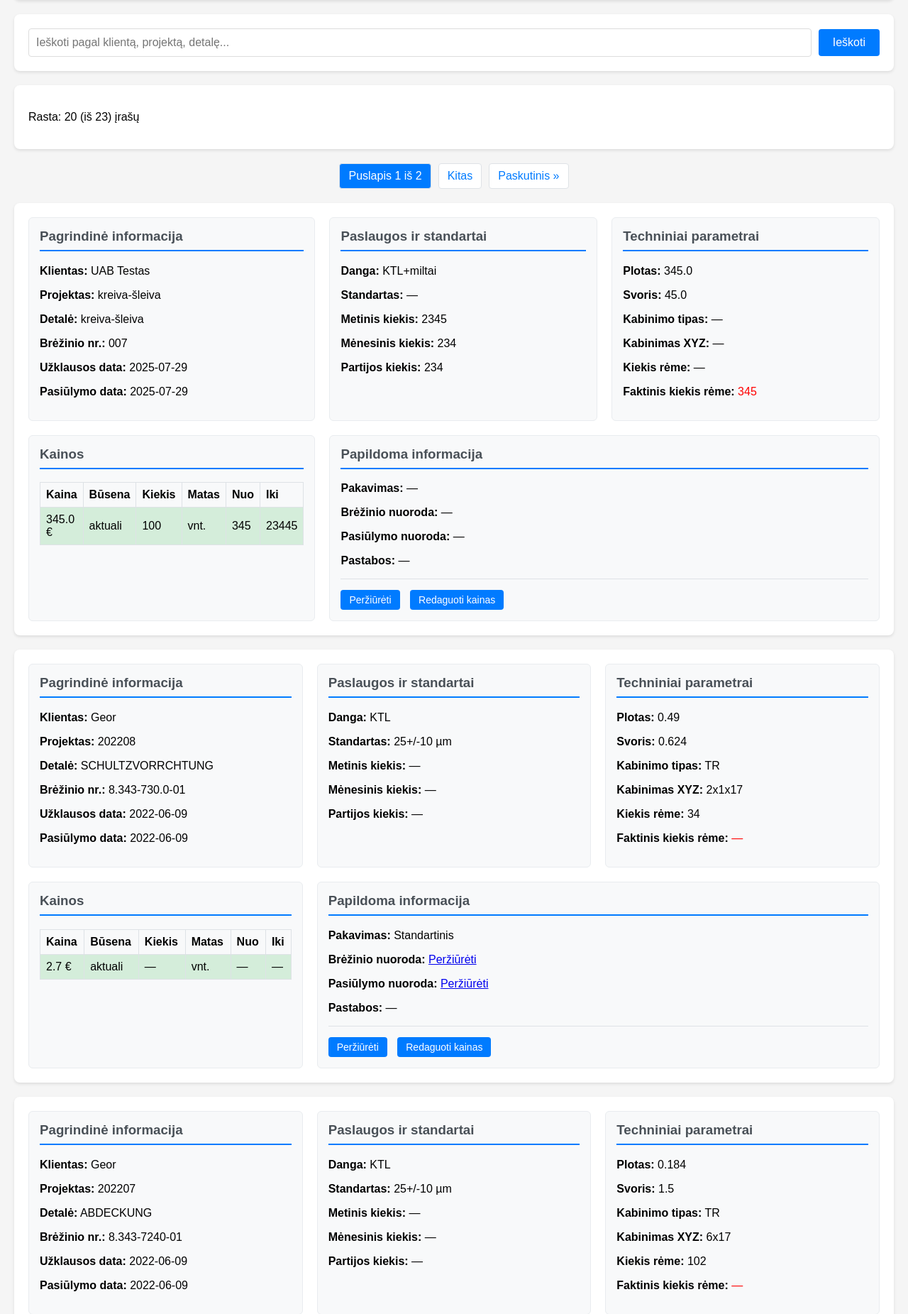
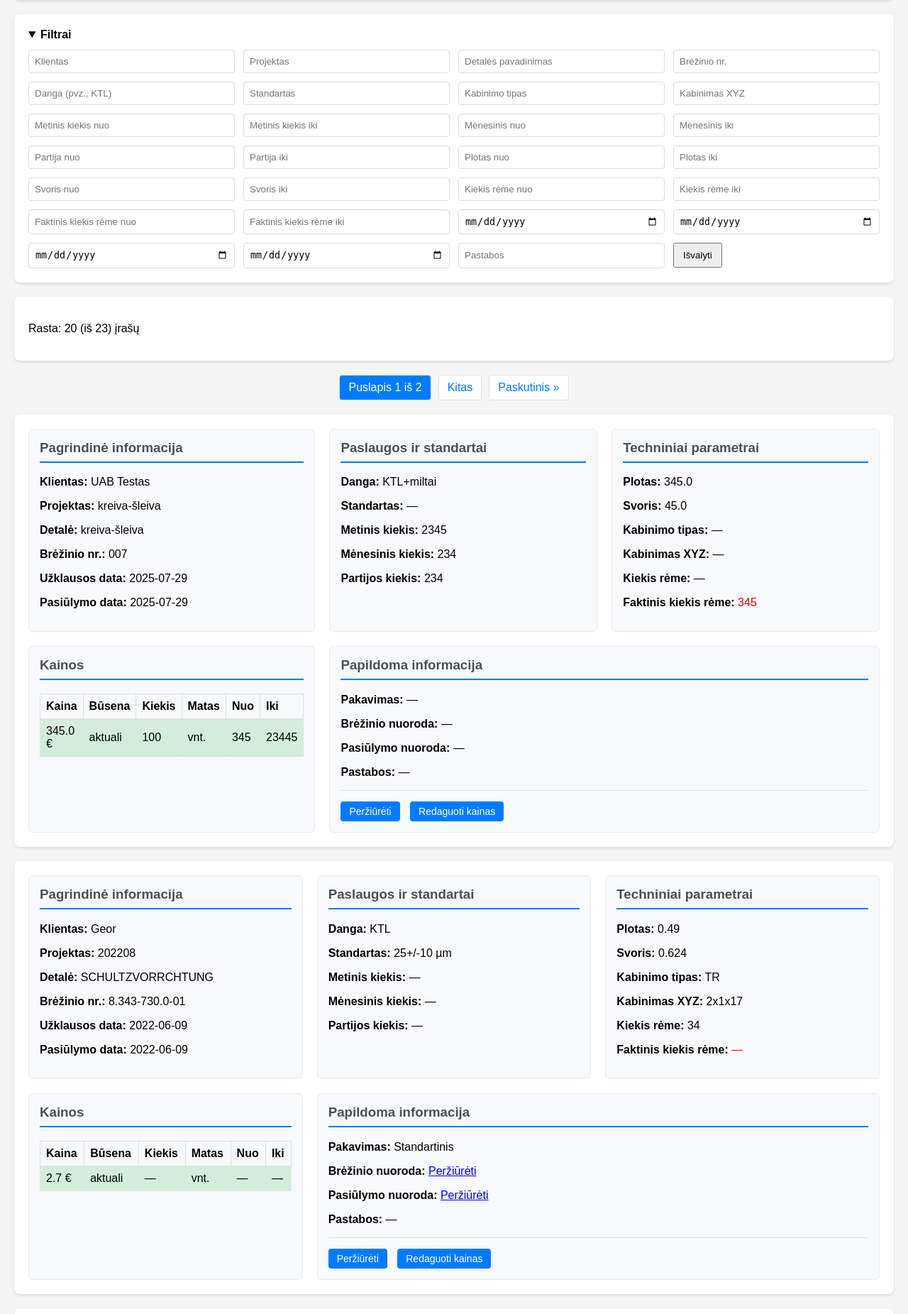
Before and after one commit to raimisbo/Elameta-registras, a Django app: page /detaliu_registras/uzklausos/ in a window 1280 px wide. Shown: the part 150-2001 px from the top of the page at 71% size. Run offline with Django 5.2, Linux system fonts and the light colour scheme; data comes from the database, SQL or seed files in the repository.

Commit message:
Isvalyta ir paruosta optimizacijai

```diff
--- a/detaliu_registras/templates/detaliu_registras/components/uzklausa_blokas.html
+++ b/detaliu_registras/templates/detaliu_registras/components/uzklausa_blokas.html
@@ -1,9 +1,26 @@
 
-<!--from pathlib import Path-->
 
-<!--# Sukuriame turinį failui uzklausa_blokas.html-->
-<!--template_content = """-->
-<div class="container">
+<!-- START: filtravimo wrapperis -->
+<div class="uzklausa-card {{ uzklausa.kainos_busena|default:'' }}"
+     data-klientas="{{ uzklausa.klientas.vardas|default:'' }}"
+     data-projektas="{{ uzklausa.projektas.pavadinimas|default:'' }}"
+     data-detale="{{ uzklausa.detale.pavadinimas|default:'' }}"
+     data-brezinys="{{ uzklausa.detale.brezinio_nr|default:'' }}"
+     data-uzklausosdata="{{ uzklausa.projektas.uzklausos_data|date:'Y-m-d' }}"
+     data-pasiulymodata="{{ uzklausa.projektas.pasiulymo_data|date:'Y-m-d' }}"
+     data-danga="{% for d in uzklausa.detale.danga.all %}{{ d.pavadinimas }}{% if not forloop.last %}, {% endif %}{% endfor %}"
+     data-standartas="{{ uzklausa.detale.standartas|default:'' }}"
+     data-metinis="{{ uzklausa.detale.kiekis_metinis|default:'' }}"
+     data-menesis="{{ uzklausa.detale.kiekis_menesis|default:'' }}"
+     data-partija="{{ uzklausa.detale.kiekis_partijai|default:'' }}"
+     data-plotas="{{ uzklausa.detale.plotas|default:'' }}"
+     data-svoris="{{ uzklausa.detale.svoris|default:'' }}"
+     data-kabinimotipas="{{ uzklausa.detale.kabinimo_tipas|default:'' }}"
+     data-kabinimasxyz="{{ uzklausa.detale.kabinimas_xyz|default:'' }}"
+     data-kiekisreme="{{ uzklausa.detale.kiekis_reme|default:'' }}"
+     data-faktinisreme="{{ uzklausa.detale.faktinis_kiekis_reme|default:'' }}"
+     data-pastabos="{{ uzklausa.detale.pastabos|default_if_none:'' }}">
+  <div class="container">
     <div class="blokas-1">
         <h3>Pagrindinė informacija</h3>
         <p><strong>Klientas:</strong> {{ uzklausa.klientas.vardas }}</p>
@@ -73,12 +90,6 @@
 
         {% include "detaliu_registras/components/uzklausa_actions.html" with uzklausa=uzklausa %}
     </div>
+  </div> <!-- /.container (vidinis) -->
 </div>
-
-<!--"""-->
-
-<!--# Išsaugome failą-->
-<!--output_path = Path("/mnt/data/uzklausa_blokas.html")-->
-<!--output_path.write_text(template_content.strip(), encoding="utf-8")-->
-
-<!--output_path.name-->
+<!-- END: filtravimo wrapperis -->
--- a/detaliu_registras/templates/detaliu_registras/uzklausa_list.html
+++ b/detaliu_registras/templates/detaliu_registras/uzklausa_list.html
@@ -1,3 +1,5 @@
+{% load static %}
+
 <!DOCTYPE html>
 <html lang="lt">
 <head>
@@ -200,8 +202,14 @@
                 flex-direction: column;
             }
         }
+
+        #filters-panel summary{cursor:pointer;font-weight:600}
+        #filters-panel input,#filters-panel select{padding:8px;border:1px solid #ddd;border-radius:4px}
     </style>
 </head>
+
+<script src="{% static 'js/uzklausos_filters.js' %}"></script>
+
 <body>
     <div class="header">
         <h1>Peržiūrėti užklausas</h1>
@@ -212,18 +220,54 @@
         </div>
     </div>
 
-    <div class="search-container">
-        <form method="GET" action="" class="search-form">
-            <input type="text" name="q" placeholder="Ieškoti pagal klientą, projektą, detalę..." value="{{ request.GET.q }}">
-            <input type="submit" value="Ieškoti">
-            <!-- Hidden fields to preserve current filters -->
-            {% for key, value in request.GET.items %}
-                {% if key != 'q' %}
-                    <input type="hidden" name="{{ key }}" value="{{ value }}">
-                {% endif %}
-            {% endfor %}
-        </form>
-    </div>
+    <div class="search-container" id="filters-panel">
+  <details open>
+    <summary>Filtrai</summary>
+    <form onsubmit="return false;">
+      <div style="display:grid;grid-template-columns:repeat(4,minmax(200px,1fr));gap:12px;margin-top:12px">
+        <!-- Teksto filtrai -->
+        <input type="text" id="f-klientas"  placeholder="Klientas">
+        <input type="text" id="f-projektas" placeholder="Projektas">
+        <input type="text" id="f-detale"    placeholder="Detalės pavadinimas">
+        <input type="text" id="f-brezinys"  placeholder="Brėžinio nr.">
+        <input type="text" id="f-danga"     placeholder="Danga (pvz., KTL)">
+        <input type="text" id="f-standartas"placeholder="Standartas">
+        <input type="text" id="f-kabinimo-tipas" placeholder="Kabinimo tipas">
+        <input type="text" id="f-kabinimas-xyz"  placeholder="Kabinimas XYZ">
+
+        <!-- Skaičių intervalai -->
+        <input type="number" id="f-metinis-min"  placeholder="Metinis kiekis nuo">
+        <input type="number" id="f-metinis-max"  placeholder="Metinis kiekis iki">
+        <input type="number" id="f-menesis-min"  placeholder="Mėnesinis nuo">
+        <input type="number" id="f-menesis-max"  placeholder="Mėnesinis iki">
+        <input type="number" id="f-partija-min"  placeholder="Partija nuo">
+        <input type="number" id="f-partija-max"  placeholder="Partija iki">
+        <input type="number" id="f-plotas-min"   placeholder="Plotas nuo" step="any">
+        <input type="number" id="f-plotas-max"   placeholder="Plotas iki" step="any">
+        <input type="number" id="f-svoris-min"   placeholder="Svoris nuo" step="any">
+        <input type="number" id="f-svoris-max"   placeholder="Svoris iki" step="any">
+        <input type="number" id="f-reme-min"     placeholder="Kiekis rėme nuo">
+        <input type="number" id="f-reme-max"     placeholder="Kiekis rėme iki">
+        <input type="number" id="f-faktinis-min" placeholder="Faktinis kiekis rėme nuo">
+        <input type="number" id="f-faktinis-max" placeholder="Faktinis kiekis rėme iki">
+
+        <!-- Datų intervalai -->
+        <input type="date" id="f-uzklausa-from" placeholder="Užklausa nuo">
+        <input type="date" id="f-uzklausa-to"   placeholder="Užklausa iki">
+        <input type="date" id="f-pasiulymas-from" placeholder="Pasiūlymas nuo">
+        <input type="date" id="f-pasiulymas-to"   placeholder="Pasiūlymas iki">
+
+        <!-- Pastabos + valdymas -->
+        <input type="text" id="f-pastabos" placeholder="Pastabos">
+        <div style="display:flex;gap:8px;align-items:center">
+          <button type="button" id="f-clear" style="padding:8px 12px">Išvalyti</button>
+          <span id="f-count" style="color:#6c757d"></span>
+        </div>
+      </div>
+    </form>
+  </details>
+</div>
+
 
     <!-- Results count -->
     {% if uzklausos %}
--- a/static/css/uzklausos_detales.css
+++ b/static/css/uzklausos_detales.css
@@ -144,3 +144,9 @@ th {
         grid-template-columns: 1fr;
     }
 }
+
+thead tr.filters th{padding:4px 6px;background:#fff;position:sticky;top:38px;z-index:1}
+thead tr.filters input, thead tr.filters select{width:100%;max-width:14rem}
+thead tr.filters .rng{display:flex;gap:.25rem;align-items:center}
+td,th{vertical-align:middle;white-space:nowrap}
+.cell--clip{overflow:hidden;text-overflow:ellipsis;max-width:36ch}
--- /dev/null
+++ b/static/js/uzklausos_filters.js
@@ -0,0 +1,92 @@
+(function(){
+  const $ = (s,p=document)=>p.querySelector(s);
+  const $$ = (s,p=document)=>Array.from(p.querySelectorAll(s));
+  const cards = $$('.uzklausa-card');
+  if (!cards.length) return;
+
+  // formos kontrolės
+  const F = {
+    klientas: $('#f-klientas'),
+    projektas: $('#f-projektas'),
+    detale: $('#f-detale'),
+    brezinys: $('#f-brezinys'),
+    danga: $('#f-danga'),
+    standartas: $('#f-standartas'),
+    kabTipas: $('#f-kabinimo-tipas'),
+    kabXYZ: $('#f-kabinimas-xyz'),
+    metMin: $('#f-metinis-min'),  metMax: $('#f-metinis-max'),
+    menMin: $('#f-menesis-min'),  menMax: $('#f-menesis-max'),
+    parMin: $('#f-partija-min'),  parMax: $('#f-partija-max'),
+    ploMin: $('#f-plotas-min'),   ploMax: $('#f-plotas-max'),
+    svoMin: $('#f-svoris-min'),   svoMax: $('#f-svoris-max'),
+    remMin: $('#f-reme-min'),     remMax: $('#f-reme-max'),
+    fakMin: $('#f-faktinis-min'), fakMax: $('#f-faktinis-max'),
+    uzkFrom: $('#f-uzklausa-from'), uzkTo: $('#f-uzklausa-to'),
+    pasFrom: $('#f-pasiulymas-from'), pasTo: $('#f-pasiulymas-to'),
+    pastabos: $('#f-pastabos'),
+    clear: $('#f-clear'),
+    count: $('#f-count'),
+  };
+
+  const sval = el => (el?.value||'').trim().toLowerCase();
+  const nval = el => (el && el.value!=='') ? parseFloat(el.value) : null;
+  const dval = el => (el && el.value) ? el.value : null;
+
+  const hasText = (card, key, el) => { const v = sval(el); if(!v) return true; return (card.dataset[key]||'').toLowerCase().includes(v); };
+  const inNum = (card, key, minEl, maxEl) => {
+    const t = parseFloat(card.dataset[key]||''); const mn = nval(minEl), mx = nval(maxEl);
+    if (mn!=null && !(t>=mn)) return false; if (mx!=null && !(t<=mx)) return false; return true;
+  };
+  const inDate = (card, key, fromEl, toEl) => {
+    const d = (card.dataset[key]||''); const f = dval(fromEl), t = dval(toEl);
+    if (f && d < f) return false; if (t && d > t) return false; return true;
+  };
+
+  function apply(){
+    let shown = 0;
+    cards.forEach(card=>{
+      const ok =
+        hasText(card,'klientas', F.klientas) &&
+        hasText(card,'projektas',F.projektas) &&
+        hasText(card,'detale',  F.detale) &&
+        hasText(card,'brezinys',F.brezinys) &&
+        hasText(card,'danga',   F.danga) &&
+        hasText(card,'standartas',F.standartas) &&
+        hasText(card,'kabinimotipas', F.kabTipas) &&
+        hasText(card,'kabinimasxyz',  F.kabXYZ) &&
+
+        inNum(card,'metinis', F.metMin, F.metMax) &&
+        inNum(card,'menesis', F.menMin, F.menMax) &&
+        inNum(card,'partija', F.parMin, F.parMax) &&
+        inNum(card,'plotas',  F.ploMin, F.ploMax) &&
+        inNum(card,'svoris',  F.svoMin, F.svoMax) &&
+        inNum(card,'kiekisreme', F.remMin, F.remMax) &&
+        inNum(card,'faktinisreme',F.fakMin, F.fakMax) &&
+
+        inDate(card,'uzklausosdata', F.uzkFrom, F.uzkTo) &&
+        inDate(card,'pasiulymodata', F.pasFrom, F.pasTo) &&
+
+        hasText(card,'pastabos', F.pastabos);
+
+      card.style.display = ok ? '' : 'none';
+      if (ok) shown++;
+    });
+    if (F.count) F.count.textContent = `Rodoma: ${shown}`;
+  }
+
+  // įvykiai
+  Object.values(F).forEach(el=>{
+    if (!el || el === F.clear || el === F.count) return;
+    el.addEventListener('input', apply);
+    el.addEventListener('change', apply);
+  });
+  F.clear?.addEventListener('click', ()=>{
+    Object.values(F).forEach(el=>{
+      if (!el || el === F.clear || el === F.count) return;
+      el.value = '';
+    });
+    apply();
+  });
+
+  apply();
+})();
```
Also changed, not shown: static/js/colfilters.js (added, +89 -0 lines).
